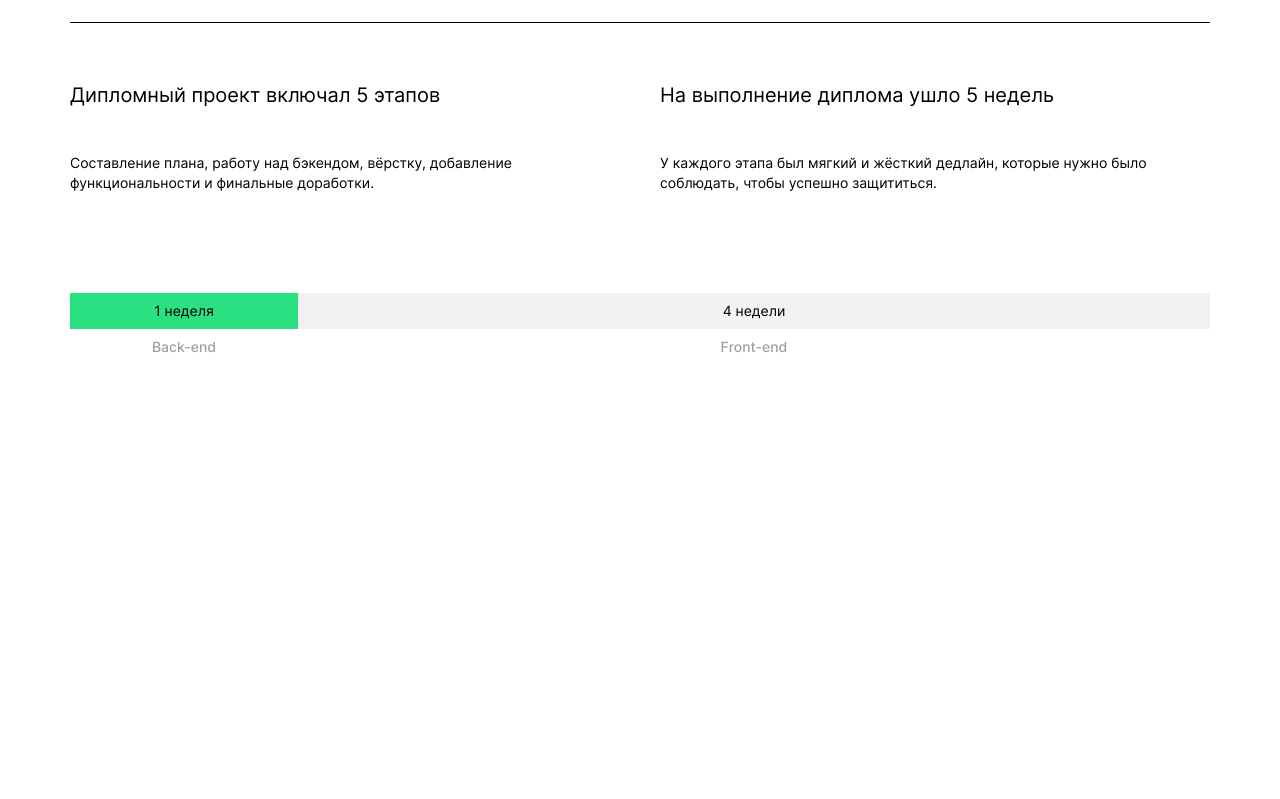
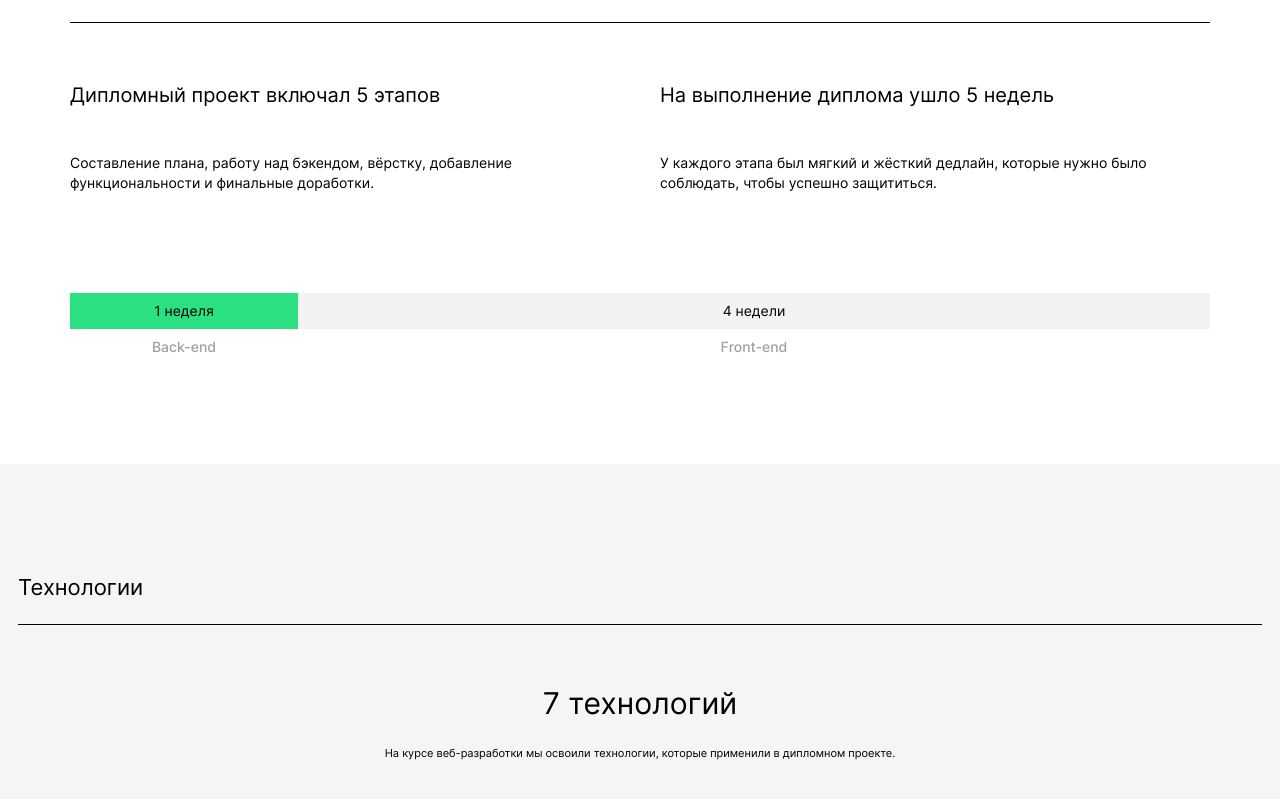
Before and after one commit to HeilRulez/movies-explorer-frontend, a React (Create React App) app: page / in a window 1280 px wide. Shown: the part 725-1524 px from the top of the page. Before the commit the page ends 1189 px from the top, so only its background shows below. Built offline with nearby package versions, Linux system fonts and the light colour scheme.

Commit message:
вёрстка

```diff
--- a/src/components/AboutProject/AboutProject.css
+++ b/src/components/AboutProject/AboutProject.css
@@ -1,5 +1,6 @@
 .about-project {
     padding: 0 18px;
+    min-width: 320px;
 }
 
 .about-project__content {
--- a/src/components/HeaderTextTwo/HeaderTextTwo.css
+++ /dev/null
@@ -1,11 +0,0 @@
-.header-two__text {
-    font-family: 'Inter';
-    font-style: normal;
-    font-weight: 400;
-    font-size: 50px;
-    line-height: 58px;
-    text-align: center;
-    color: #000;
-    padding: 0;
-    margin: 0 auto;
-}
--- a/src/components/HeaderTextTwo/HeaderTextTwo.js
+++ /dev/null
@@ -1,9 +0,0 @@
-import './HeaderTextTwo.css';
-
-export default function HeaderTextTwo({text, tagetStyle}) {
-    return (
-        <section className='header-two'>
-            <h2 className='header-two__text' style={tagetStyle}>{text}</h2>
-        </section>
-    );
-}
--- a/src/components/Main/Main.css
+++ b/src/components/Main/Main.css
@@ -1,6 +1,6 @@
 .main {
-    width: 100%;
-    min-height: 320px;
+    min-width: 320px;
+    min-height: 100vw;
     margin: 0 auto;
     padding: 0;
 }
--- a/src/components/Main/Main.js
+++ b/src/components/Main/Main.js
@@ -10,7 +10,7 @@ export default function Main({colorStyle}) {
         <section className='main'>
             <Promo />
             <AboutProject colorStyle={colorStyle} />
-            {/* <Techs /> */}
+            <Techs />
             {/* <AboutMe /> */}
         </section>
     );
--- a/src/components/Promo/Promo.css
+++ b/src/components/Promo/Promo.css
@@ -1,6 +1,6 @@
 .promo {
     min-height: 568px;
-    min-width: 292px;
+    min-width: 320px;
     background-color: #F5F5F5;
     margin: 14px 14px 0 14px;
     padding: 0;
--- a/src/components/Techs/Techs.css
+++ b/src/components/Techs/Techs.css
@@ -1,8 +1,42 @@
 .techs {
+    min-width: 320px;
     min-height: 493px;
-    max-width: 1280px;
     background-color: #F5F5F5;
-    padding: 0 70px;
+    padding: 0 18px;
+}
+
+.techs__content {
+    padding: 0;
+    margin: 0 auto;
     display: flex;
     flex-direction: column;
+    align-items: center;
 }
+
+.techs__header {
+    font-family: 'Inter';
+    font-style: normal;
+    font-weight: 400;
+    font-size: 30px;
+    line-height: 36px;
+    text-align: center;
+    color: #000;
+    padding: 60px 0 0;
+    margin: 0 auto;
+    max-width: 292px;
+}
+
+.techs__description {
+    font-family: 'Inter';
+    font-style: normal;
+    font-weight: 400;
+    font-size: 11px;
+    line-height: 16px;
+    text-align: center;
+    color: #000;
+    min-width: 292px;
+    padding: 24px 0;
+    margin: 0 auto;
+    box-sizing: border-box;
+    min-height: 82px;
+}
--- a/src/components/Techs/Techs.js
+++ b/src/components/Techs/Techs.js
@@ -1,27 +1,14 @@
 import './Techs.css';
 import HeaderTextOne from '../TitleText/TitleText.js';
-import HeaderTextTwo from '../HeaderTextTwo/HeaderTextTwo.js';
-// import DescriptionText from '../DescriptionText/DescriptionText.js';
 
 export default function Techs() {
-
-    const DesStyle = {
-        'width': '460px',
-        'text-align': 'center',
-        'margin': '0 auto',
-        'padding-top': '26px'
-    };
-    const headerTwoStyle = {
-        'width': '600px',
-        'text-align': 'center',
-        'padding': '90px 0 0'
-    };
-
     return (
         <section className='techs'>
             <HeaderTextOne text={'Технологии'} />
-            <HeaderTextTwo tagetStyle={headerTwoStyle} text={'7 технологий'} />
-            {/* <DescriptionText tagetStyle={DesStyle} text={'На курсе веб-разработки мы освоили технологии, которые применили в дипломном проекте.'} /> */}
+            <h2 className='techs__header'>7 технологий</h2>
+            <p className='techs__description'>
+                На курсе веб-разработки мы освоили технологии, которые применили в дипломном проекте.
+            </p>
         </section>
     );
 }
--- a/src/components/TitleText/TitleText.css
+++ b/src/components/TitleText/TitleText.css
@@ -11,7 +11,6 @@
     line-height: 22px;
     color: #000;
     margin: 0;
-    padding: 0 0 28px;
 }
 
 @media screen and (min-width: 480px) {
```
